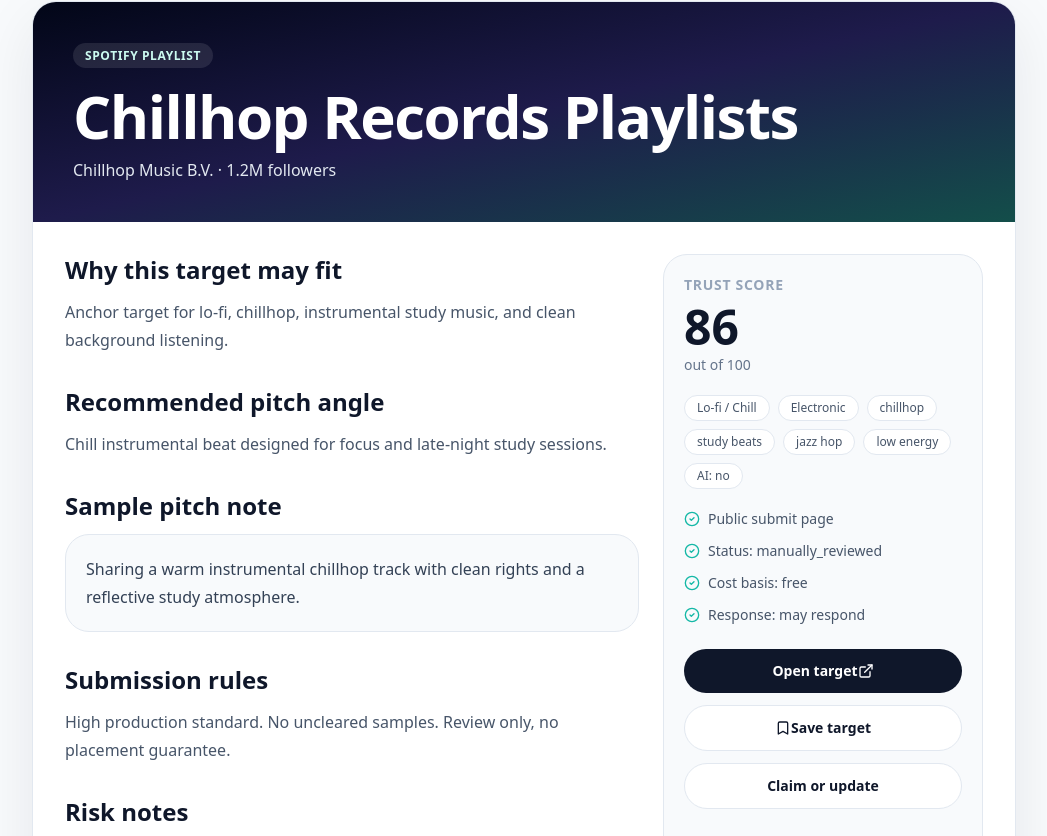
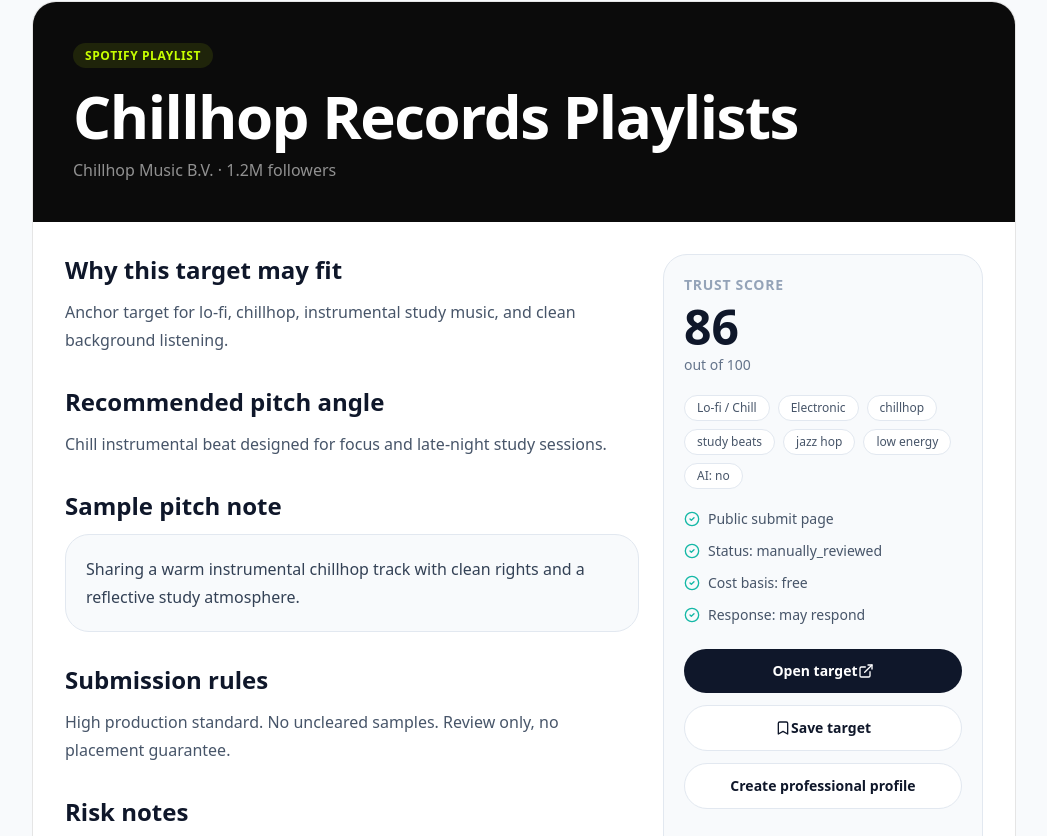
Before and after one commit to middlechildmzk/curatorfit, a Next.js app: page /targets/chillhop-records-playlists in a window 1280 px wide. Shown: the part 164-1000 px from the top of the page, without its empty margins (116-1163 px from the left). Built offline with nearby package versions, Linux system fonts and the light colour scheme; no server answers.

Commit message:
Connect CuratorFit target pages to property claims

```diff
--- a/app/targets/[slug]/page.tsx
+++ b/app/targets/[slug]/page.tsx
@@ -19,15 +19,16 @@
   const { slug } = await params;
   const target = await getPromotionTargetBySlug(slug);
   if (!target) return notFound();
+  const isCoreProperty = target.slug.startsWith('property-');
 
   return (
     <main className="mx-auto max-w-5xl px-5 py-12">
       <Link href="/targets" className="mb-6 inline-flex items-center gap-2 text-sm font-bold text-slate-500 hover:text-brand"><ArrowLeft size={16} /> Back to targets</Link>
-      <section className="card overflow-hidden">
-        <div className="bg-gradient-to-br from-slate-950 via-indigo-950 to-teal-900 p-8 text-white md:p-10">
-          <span className="rounded-full bg-white/10 px-3 py-1 text-xs font-bold uppercase tracking-wider text-teal-100">{target.channelLabel}</span>
+      <section className="overflow-hidden rounded-3xl border border-black/10 bg-white">
+        <div className="bg-[#0b0b0b] p-8 text-white md:p-10">
+          <span className="rounded-full bg-[#c8ff00]/10 px-3 py-1 text-xs font-bold uppercase tracking-wider text-[#c8ff00]">{target.channelLabel}</span>
           <h1 className="mt-5 text-4xl font-black tracking-tight md:text-6xl">{target.name}</h1>
-          <p className="mt-3 text-slate-200">{target.owner} · {target.audienceSize}</p>
+          <p className="mt-3 text-white/55">{target.owner} · {target.audienceSize}</p>
         </div>
         <div className="grid gap-6 p-6 md:grid-cols-[1fr_320px] md:p-8">
           <div>
@@ -59,7 +60,8 @@
             </div>
             <a href={target.url} target="_blank" rel="noreferrer" className="btn-primary mt-6 w-full">Open target <ExternalLink size={16} /></a>
             <SaveTargetButton targetSlug={target.slug} />
-            <Link href="/claim" className="btn-secondary mt-3 w-full">Claim or update</Link>
+            <Link href={isCoreProperty ? `/professional?claim=${encodeURIComponent(target.slug)}` : '/professional'} className="btn-secondary mt-3 w-full">{isCoreProperty ? 'Claim this property' : 'Create professional profile'}</Link>
+            {isCoreProperty ? <p className="mt-3 break-all rounded-xl bg-white p-3 text-[10px] leading-5 text-slate-400">Property slug: {target.slug}</p> : null}
           </aside>
         </div>
       </section>
```
